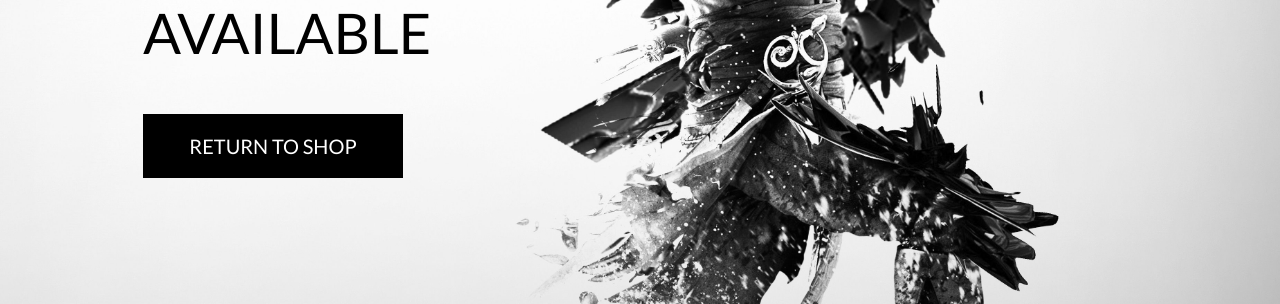
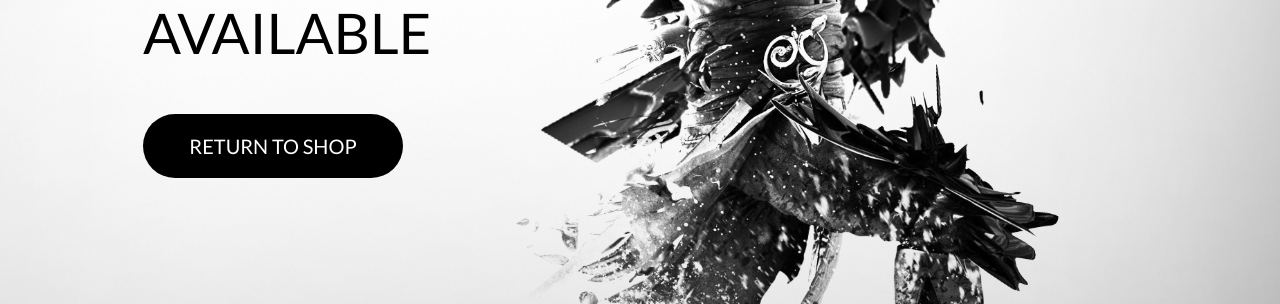
Before and after one commit to Code-Institute-Submissions/fpatrick-p5gh_JanResub, a Django app: template templates/errors/404.html in a window 1280 px wide. Shown: the part 470-774 px from the top of the page. Run offline with Django 3.2, Linux system fonts and the light colour scheme; the template is opened without the code that fills it, so the values that code supplies are empty; some libraries are stand-ins or nearby versions.

Commit message:
change 404 back button to pill style

```diff
--- a/templates/errors/404.html
+++ b/templates/errors/404.html
@@ -15,7 +15,7 @@
                 <div class="my-5">
                     <h4>
                         <a href="{% url 'products' %}"
-                            class="shop-now-button btn btn-lg rounded-0 text-uppercase py-3">
+                            class="shop-now-button btn btn-lg rounded-pill text-uppercase py-3">
                                 Return to shop
                         </a>
                     </h4>
```
